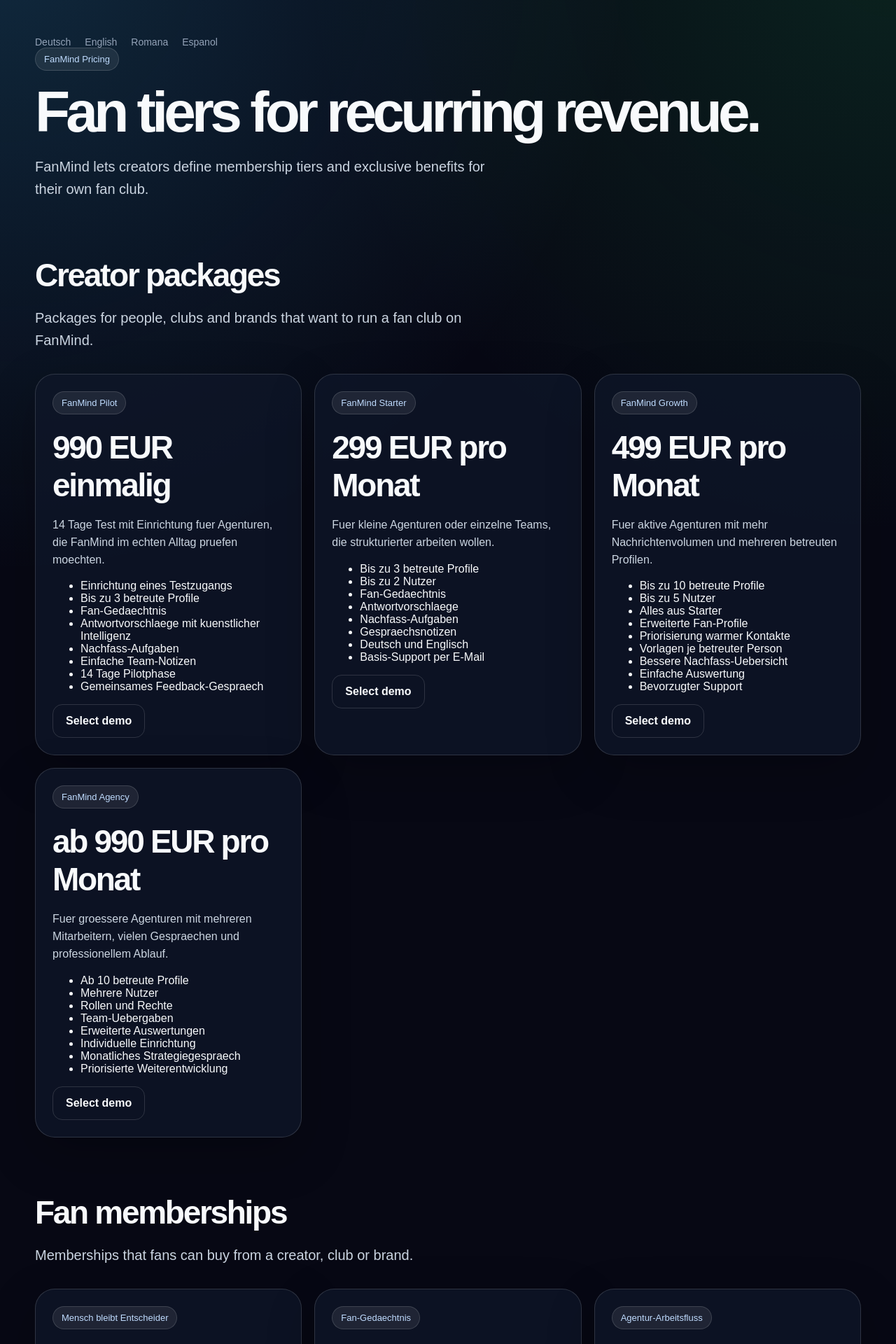
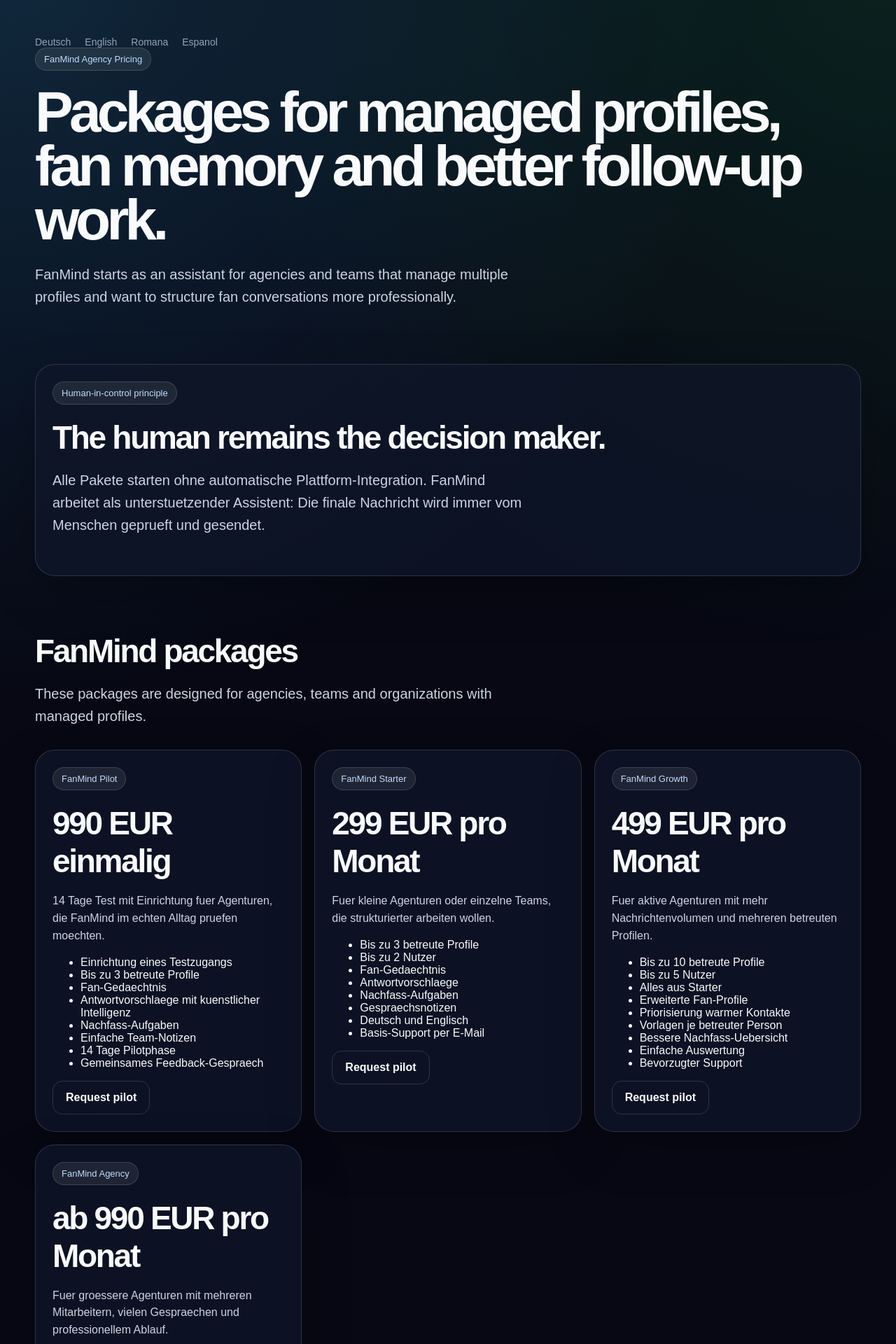
Before and after one commit to Bernds-tech/FanMind, a Next.js app: page /en/pricing in a window 1280 px wide. Shown: the part 80-2000 px from the top of the page at 70% size. Built offline with nearby package versions, Linux system fonts and the light colour scheme.

Commit message:
Update localized pricing for agency assistant model

```diff
--- a/src/app/[locale]/pricing/page.tsx
+++ b/src/app/[locale]/pricing/page.tsx
@@ -1,8 +1,7 @@
 import SiteNav from "@/components/SiteNav";
 import LanguageSwitcher from "@/components/LanguageSwitcher";
 import { isLocale, type Locale } from "@/i18n/config";
-import { getPageContent } from "@/i18n/pageContent";
-import { creatorPackages, fanMemberships } from "@/data/pricing";
+import { creatorPackages, fanMemberships, pricingNotice } from "@/data/pricing";
 
 function resolveLocale(value: string): Locale {
   return isLocale(value) ? value : "de";
@@ -11,7 +10,6 @@ function resolveLocale(value: string): Locale {
 export default async function LocalizedPricingPage({ params }: { params: Promise<{ locale: string }> }) {
   const { locale: localeParam } = await params;
   const locale = resolveLocale(localeParam);
-  const content = getPageContent(locale);
   const prefix = locale === "de" ? "" : `/${locale}`;
 
   return (
@@ -21,14 +19,22 @@ export default async function LocalizedPricingPage({ params }: { params: Promise
         <LanguageSwitcher current={locale} />
 
         <section>
-          <div className="badge">FanMind Pricing</div>
-          <h1>{content.pricingTitle}</h1>
-          <p className="lead">{content.pricingText}</p>
+          <div className="badge">FanMind Agency Pricing</div>
+          <h1>Packages for managed profiles, fan memory and better follow-up work.</h1>
+          <p className="lead">
+            FanMind starts as an assistant for agencies and teams that manage multiple profiles and want to structure fan conversations more professionally.
+          </p>
+        </section>
+
+        <section className="section hero-card">
+          <div className="badge">Human-in-control principle</div>
+          <h2>The human remains the decision maker.</h2>
+          <p className="lead">{pricingNotice}</p>
         </section>
 
         <section className="section">
-          <h2>Creator packages</h2>
-          <p className="lead">Packages for people, clubs and brands that want to run a fan club on FanMind.</p>
+          <h2>FanMind packages</h2>
+          <p className="lead">These packages are designed for agencies, teams and organizations with managed profiles.</p>
           <div className="grid">
             {creatorPackages.map((plan) => (
               <article className="card" key={plan.name}>
@@ -40,19 +46,20 @@ export default async function LocalizedPricingPage({ params }: { params: Promise
                     <li key={feature}>{feature}</li>
                   ))}
                 </ul>
-                <a className="button" href={`${prefix}/register`}>{content.selectDemo}</a>
+                <a className="button" href={`${prefix}/register`}>Request pilot</a>
               </article>
             ))}
           </div>
         </section>
 
         <section className="section">
-          <h2>Fan memberships</h2>
-          <p className="lead">Memberships that fans can buy from a creator, club or brand.</p>
+          <h2>How FanMind works</h2>
+          <p className="lead">At launch, FanMind focuses on preparation, overview and control instead of automatic sending.</p>
           <div className="grid">
             {fanMemberships.map((plan) => (
               <article className="card" key={plan.name}>
-                <div className="badge">{plan.name}</div>
+                <div className="badge">Principle</div>
+                <h3>{plan.name}</h3>
                 <h2>{plan.price}</h2>
                 <p>{plan.subtitle}</p>
                 <ul>
@@ -60,7 +67,7 @@ export default async function LocalizedPricingPage({ params }: { params: Promise
                     <li key={feature}>{feature}</li>
                   ))}
                 </ul>
-                <a className="button" href={`${prefix}/creator/demo`}>{content.open}</a>
+                <a className="button" href={`${prefix}/demo`}>Open demo</a>
               </article>
             ))}
           </div>
```
